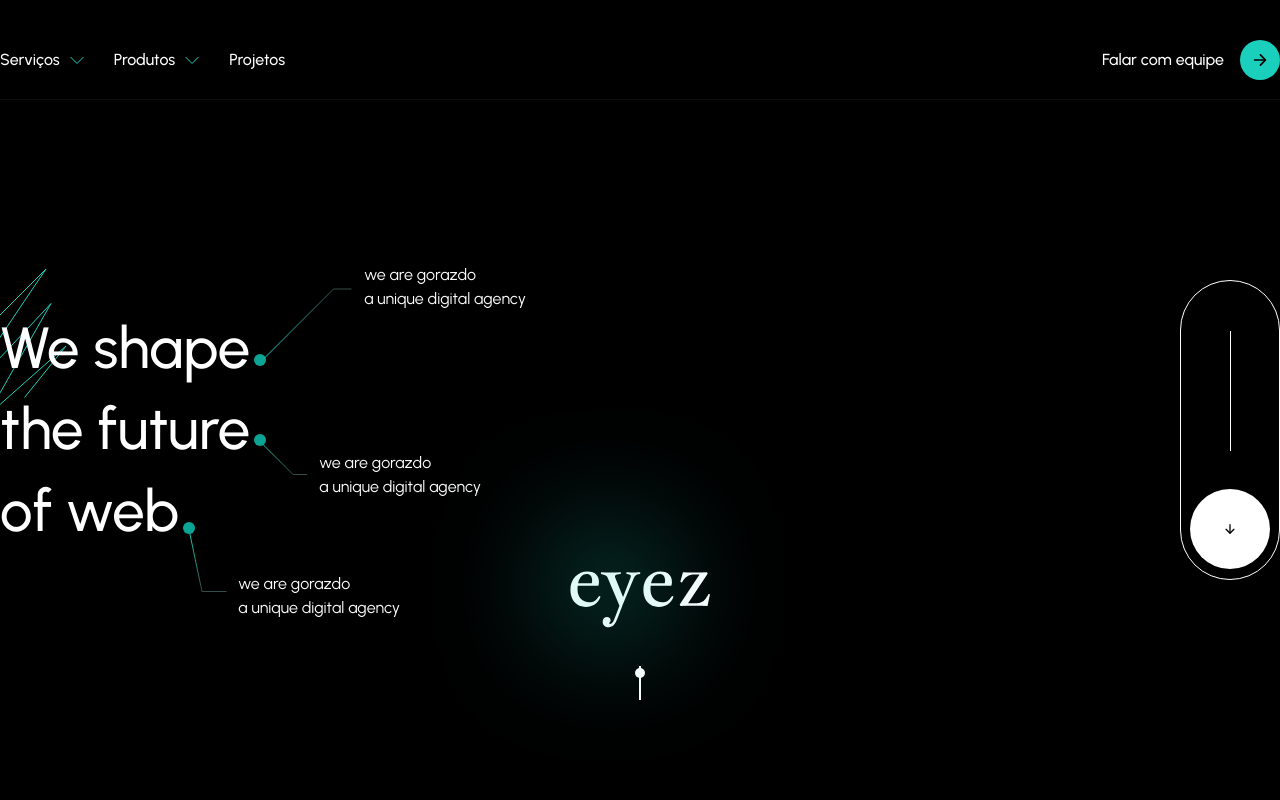
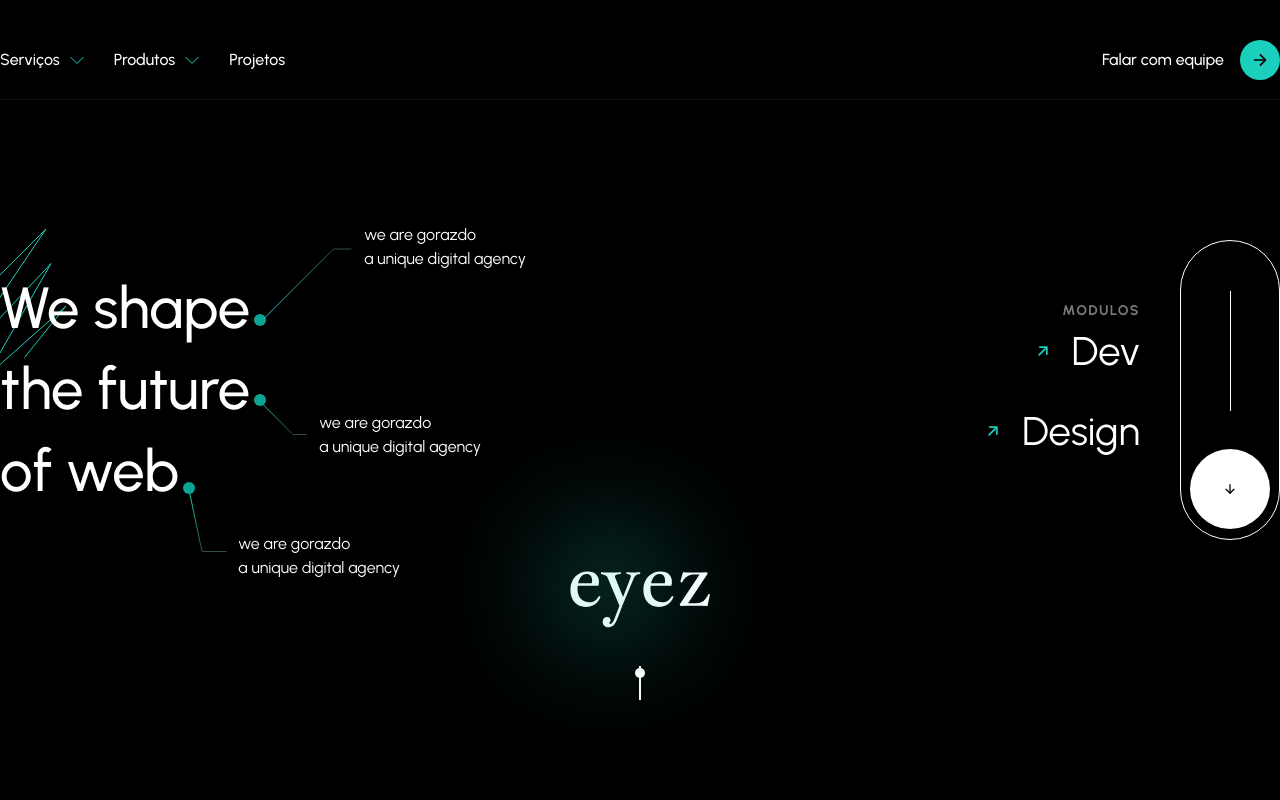
Before and after one commit to SavantWebDev/portfolio, a Next.js app: page / in a window 1280 px wide. Shown: the top 800 px of the page. Built offline with nearby package versions, Linux system fonts and the light colour scheme.

Commit message:
Create Modules Area

```diff
--- a/src/app/components/home/FirstContentfulPaint/FirstContentfulPaint.jsx
+++ b/src/app/components/home/FirstContentfulPaint/FirstContentfulPaint.jsx
@@ -63,8 +63,29 @@ export default function FirstContentfulPaint() {
                 </div>
             </div>
 
-            {/* Image Area */}
+            {/* Decorators Area */}
             <div className={style.decoratorsArea}>
+                {/* Modules Area */}
+                <div className={style.modulesArea}>
+                    <h2>MODULOS</h2>
+                    {/* Module */}
+                    <div className={style.module}>
+                        <svg width="26" height="26" viewBox="0 0 26 26" fill="none" xmlns="http://www.w3.org/2000/svg">
+                            <path fill-rule="evenodd" clip-rule="evenodd" d="M8.87488 9.12195C8.87488 8.65596 9.25264 8.2782 9.71863 8.2782L16.8781 8.2782C17.3441 8.2782 17.7218 8.65596 17.7218 9.12195L17.7218 16.2814C17.7218 16.7474 17.3441 17.1252 16.8781 17.1252C16.4121 17.1252 16.0343 16.7474 16.0343 16.2814L16.0343 9.9657L9.71863 9.9657C9.25264 9.9657 8.87488 9.58794 8.87488 9.12195Z" fill="black"/>
+                            <path fill-rule="evenodd" clip-rule="evenodd" d="M8.52533 17.4747C8.19583 17.1452 8.19583 16.6109 8.52533 16.2814L15.7842 9.02254C16.1137 8.69303 16.648 8.69303 16.9775 9.02254C17.307 9.35204 17.307 9.88628 16.9775 10.2158L9.71857 17.4747C9.38907 17.8042 8.85484 17.8042 8.52533 17.4747Z" fill="black"/>
+                        </svg>
+                        <h3>Dev</h3>
+                    </div>
+                    {/* Module */}
+                    <div className={style.module}>
+                        <svg width="26" height="26" viewBox="0 0 26 26" fill="none" xmlns="http://www.w3.org/2000/svg">
+                            <path fill-rule="evenodd" clip-rule="evenodd" d="M8.87488 9.12195C8.87488 8.65596 9.25264 8.2782 9.71863 8.2782L16.8781 8.2782C17.3441 8.2782 17.7218 8.65596 17.7218 9.12195L17.7218 16.2814C17.7218 16.7474 17.3441 17.1252 16.8781 17.1252C16.4121 17.1252 16.0343 16.7474 16.0343 16.2814L16.0343 9.9657L9.71863 9.9657C9.25264 9.9657 8.87488 9.58794 8.87488 9.12195Z" fill="black"/>
+                            <path fill-rule="evenodd" clip-rule="evenodd" d="M8.52533 17.4747C8.19583 17.1452 8.19583 16.6109 8.52533 16.2814L15.7842 9.02254C16.1137 8.69303 16.648 8.69303 16.9775 9.02254C17.307 9.35204 17.307 9.88628 16.9775 10.2158L9.71857 17.4747C9.38907 17.8042 8.85484 17.8042 8.52533 17.4747Z" fill="black"/>
+                        </svg>
+                        <h3>Design</h3>
+                    </div>
+                </div>
+
                 {/* Decorator Down */}
                 <div className={style.decoratorDown}>
                     {/* Line */}
--- a/src/app/components/home/FirstContentfulPaint/FirstContentfulPaint.module.css
+++ b/src/app/components/home/FirstContentfulPaint/FirstContentfulPaint.module.css
@@ -10,6 +10,7 @@
     display: flex;
     flex-direction: column;
     justify-content: center;
+    padding-bottom: 10vh;
 }
 
 /* Sec Text */
@@ -170,7 +171,7 @@
     background-color: #fff;
 }
 
-/* Image Area */
+/* Decorators Area */
 .decoratorsArea {
     display: flex;
     justify-content: end;
@@ -178,6 +179,55 @@
     position: relative;
     width: 100%;
     height: 100%;
+    padding-bottom: 10vh;
+}
+
+/* Module Area */
+.modulesArea {
+    display: flex;
+    flex-direction: column;
+    align-items: end;
+    margin-right:40px ;
+}
+
+.modulesArea h2 {
+    font-size: 14px;
+    color: #7B7B7B;
+    text-transform: uppercase;
+    letter-spacing: 1.4px;
+    font-weight: 700;
+}
+
+.module {
+    display: flex;
+    align-items: center;
+    position: relative;
+    font-size: 40px;
+    margin-bottom: 20px;
+    cursor: pointer;
+}
+
+.module::after {
+    content: '';
+    position: absolute;
+    width: 0px;
+    height: 1px;
+    bottom: 0px;
+    right: 0px;
+    background-color: #1BCFBD;
+    transition: .3s;
+}
+
+.module:hover:after {
+    width: 140%;
+}
+
+.module svg {
+    margin-right: 16px;
+}
+
+.module svg path {
+    fill: #1BCFBD;
 }
 
 /* Decorator Down */
```
